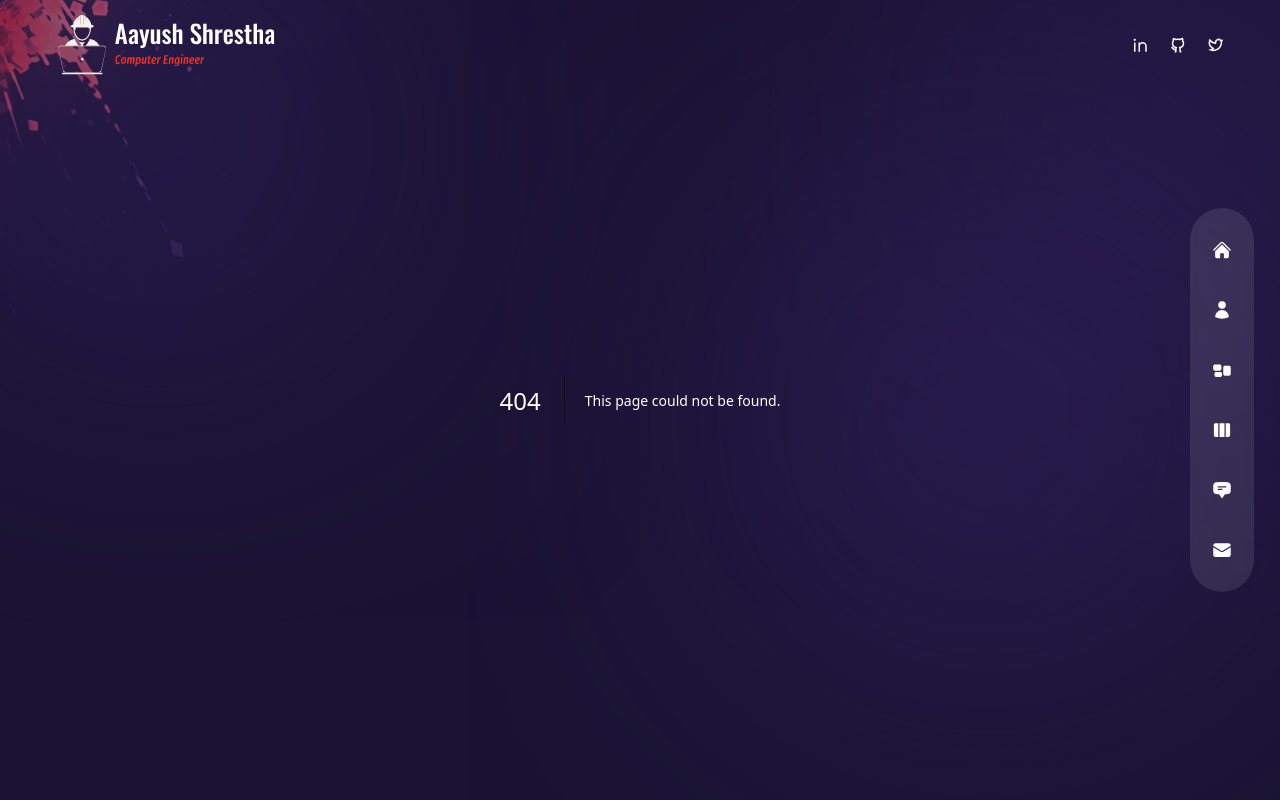
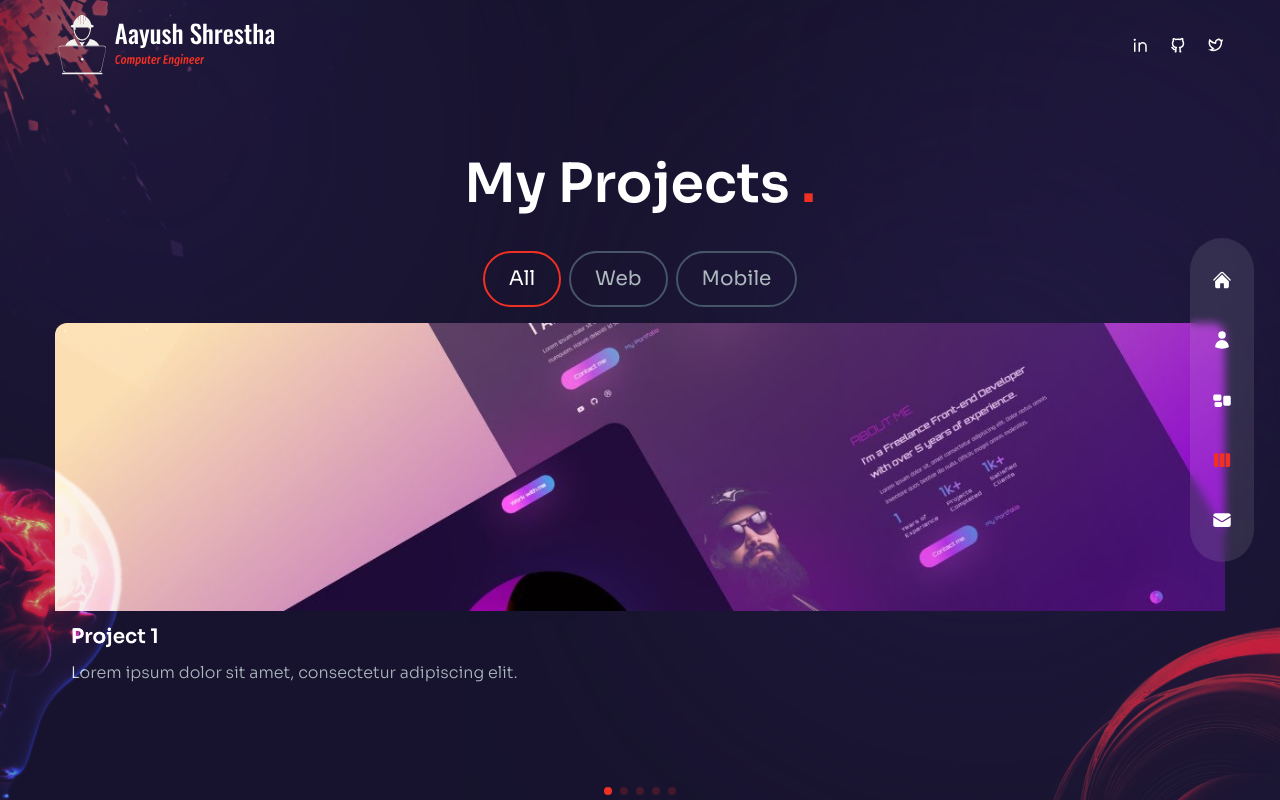
Before and after one commit to aayush105/portfolio, a Next.js app: page /projects in a window 1280 px wide. Before the commit this address had no page. Built offline with nearby package versions, Linux system fonts and the light colour scheme.

Commit message:
add: project section

```diff
--- a/components/Nav.js
+++ b/components/Nav.js
@@ -19,11 +19,11 @@ export const navData = [
   { name: 'home', path: '/', icon: <HiHome /> },
   { name: 'about', path: '/about', icon: <HiUser /> },
   { name: 'services', path: '/services', icon: <HiRectangleGroup /> },
-  { name: 'work', path: '/work', icon: <HiViewColumns /> },
+  // { name: 'work', path: '/work', icon: <HiViewColumns /> },
   {
-    name: 'testimonials',
-    path: '/testimonials',
-    icon: <HiChatBubbleBottomCenterText />,
+    name: 'projects',
+    path: '/projects',
+    icon: <HiViewColumns /> ,
   },
   {
     name: 'contact',
--- a/components/ProjectsBtn.js
+++ b/components/ProjectsBtn.js
@@ -10,7 +10,7 @@ import { HiArrowRight } from 'react-icons/hi2';
 const ProjectsBtn = () => {
   return <div className='mx-auto xl:max-0'>
     <Link
-      href={'/work'}
+      href={'/projects'}
       className='relative w-[185px] h-[185px] flex justify-center
       items-center bg-circleStar bg-cover bg-center bg-no-repeat group'
     >
--- a/pages/about/index.js
+++ b/pages/about/index.js
@@ -39,6 +39,7 @@ import { fadeIn } from "../../variants";
 
 // counter
 import CountUp from "react-countup";
+import Link from "next/link";
 
 //  data
 const aboutData = [
@@ -194,8 +195,14 @@ const About = () => {
           Quick learner with a strong adaptability to new technologies and programming languages.
         </motion.p>
         <div>
-          <button className="px-6 py-3 w-full sm:w-fit rounded-full mr-4 bg-white hover:bg-slate-200 text-black">Hire Me</button>
-          <button className="px-6 py-3 w-full sm:w-fit rounded-full bg-transparent hover:bg-slate-900 text-accent border-white border-2 mt-3">Download CV</button>
+          <button className="px-6 py-3 w-full sm:w-fit rounded-full mr-4 bg-white hover:bg-slate-200 text-black">
+            <Link href="/contact">Hire Me</Link>
+          </button>
+          <button className="px-6 py-3 w-full sm:w-fit rounded-full bg-transparent hover:bg-slate-900 text-accent border-white border-2 mt-3">
+            <a href="https://drive.google.com/file/d/10iwg_p-Yseh5BVjNb9oBukBNjMmKGe_5/view?usp=sharing" target="_blank" rel="noopener noreferrer">
+              Download CV
+            </a>
+          </button>
         </div>
         {/* counters */}
         <motion.div
--- /dev/null
+++ b/pages/projects/index.js
@@ -0,0 +1,148 @@
+import React, { useState, useRef } from "react";
+import ProjectCard from "../../components/ProjectCard";
+import ProjectTag from "../../components/ProjectTag";
+import Circles from "../../components/Circles";
+import Bulb from "../../components/Bulb";
+import { Swiper, SwiperSlide } from "swiper/react";
+import SwiperCore, { Pagination } from "swiper";
+import "swiper/css";
+import "swiper/swiper.min.css";
+import "swiper/css/free-mode";
+import "swiper/css/pagination";
+
+// framer motion
+import { motion } from "framer-motion";
+import { fadeIn } from "../../variants";
+
+SwiperCore.use([Pagination]);
+
+const projectsData = [
+  {
+    id: 1,
+    title: "Project 1",
+    description: "Lorem ipsum dolor sit amet, consectetur adipiscing elit.",
+    image: "/projects/thumb1.jpg",
+    tag: ["All", "Web"],
+    gitUrl: "/",
+    previewUrl: "/",
+  },
+  {
+    id: 2,
+    title: "Project 2",
+    description: "Lorem ipsum dolor sit amet, consectetur adipiscing elit.",
+    image: "/projects/thumb2.jpg",
+    tag: ["All", "Web"],
+    gitUrl: "/",
+    previewUrl: "/",
+  },
+  {
+    id: 3,
+    title: "Project 3",
+    description: "Lorem ipsum dolor sit amet, consectetur adipiscing elit.",
+    image: "/projects/thumb3.jpg",
+    tag: ["All", "Mobile"],
+    gitUrl: "/",
+    previewUrl: "/",
+  },
+  {
+    id: 4,
+    title: "Project 4",
+    description: "Lorem ipsum dolor sit amet, consectetur adipiscing elit.",
+    image: "/projects/thumb4.jpg",
+    tag: ["All", "Mobile"],
+    gitUrl: "/",
+    previewUrl: "/",
+  },
+  {
+    id: 5,
+    title: "Project 5",
+    description: "Lorem ipsum dolor sit amet, consectetur adipiscing elit.",
+    image: "/projects/thumb1.jpg",
+    tag: ["All", "Web"],
+    gitUrl: "/",
+    previewUrl: "/",
+  },
+];
+
+const ProjectsSection = () => {
+  const [selectedTag, setSelectedTag] = useState("All");
+  const ref = useRef(null);
+
+  const handleTagChange = (newTag) => {
+    setSelectedTag(newTag);
+  };
+
+  const filteredProjects = projectsData.filter((project) =>
+    project.tag.includes(selectedTag)
+  );
+
+  return (
+    <section id="projects" className="h-screen">
+      <div className="h-full bg-primary/30 py-32 flex justify-center items-center">
+        <Circles />
+        <div className="container mx-auto">
+          <div className="flex flex-col xl:flex-row gap-x-8">
+            <div className="w-full">
+              <motion.h2
+                variants={fadeIn("up", 0.2)}
+                initial="hidden"
+                animate="show"
+                exit="hidden"
+                className="h2 text-center md:mt-40"
+              >
+                My Projects <span className="text-accent">.</span>
+              </motion.h2>
+              <motion.div
+                variants={fadeIn("up", 0.4)}
+                initial="hidden"
+                animate="show"
+                exit="hidden"
+                className="text-white flex flex-row justify-center items-center gap-2 py-4"
+              >
+                <ProjectTag
+                  onClick={() => handleTagChange("All")}
+                  name="All"
+                  isSelected={selectedTag === "All"}
+                />
+                <ProjectTag
+                  onClick={() => handleTagChange("Web")}
+                  name="Web"
+                  isSelected={selectedTag === "Web"}
+                />
+                <ProjectTag
+                  onClick={() => handleTagChange("Mobile")}
+                  name="Mobile"
+                  isSelected={selectedTag === "Mobile"}
+                />
+              </motion.div>
+              <Swiper
+                spaceBetween={10}
+                pagination={{
+                  clickable: true,
+                }}
+                className="h-[280px] sm:h-[488px] "
+              >
+                {filteredProjects.map((project) => (
+                  <SwiperSlide key={project.id}>
+                    <ProjectCard
+                      key={project.id}
+                      title={project.title}
+                      description={project.description}
+                      imgUrl={project.image}
+                      tag={project.tag}
+                      gitUrl={project.gitUrl}
+                      previewUrl={project.previewUrl}
+                    />
+                  </SwiperSlide>
+                ))}
+              </Swiper>
+            </div>
+          </div>
+          <Bulb />
+        </div>
+      </div>
+    </section>
+  );
+};
+
+export default ProjectsSection;
--- a/pages/services/index.js
+++ b/pages/services/index.js
@@ -29,7 +29,7 @@ const Services = () => {
               animate="show"
               exit="hidden"
               className='mb-4 max-w-[400px] mx-auto lg:mx-0'>
-              lorem ipsum dolor sit amet consectetur adipisicing elit. Quisquam lorem ipsum dolor sit amet consectetur adipisicing elit. Quisquam.
+              Welcome to my portfolio! I specialize in a diverse range of services to cater to your digital needs. Here&apos;s a glimpse of what I offer:
             </motion.p>
           </div>
 
--- a/pages/testimonials/index.js
+++ /dev/null
@@ -1,121 +0,0 @@
-"use client";
-import React, { useState, useRef  } from "react";
-import ProjectCard from "../../components/ProjectCard";
-import ProjectTag from "../../components/ProjectTag";
-import { motion, useInView } from "framer-motion";
-
-// project details
-const projectsData = [
-  {
-    id:1,
-    title: "Project 1",
-    description: "Lorem ipsum dolor sit amet, consectetur adipiscing elit.",
-    image: "/projects/thumb1.jpg",
-    tag: ["All", "Web"],
-    gitUrl: "/",
-    previewUrl: "/"
-  },
-  {
-    id:2,
-    title: "Project 2",
-    description: "Lorem ipsum dolor sit amet, consectetur adipiscing elit.",
-    image: "projects/thumb2.jpg",
-    tag: ["All", "Web"],
-    gitUrl: "/",
-    previewUrl: "/"
-  },
-  {
-    id:3,
-    title: "Project 3",
-    description: "Lorem ipsum dolor sit amet, consectetur adipiscing elit.",
-    image: "projects/thumb3.jpg",
-    tag: ["All", "Mobile"],
-    gitUrl: "/",
-    previewUrl: "/"
-  },
-  {
-    id:4,
-    title: "Project 4",
-    description: "Lorem ipsum dolor sit amet, consectetur adipiscing elit.",
-    image: "/projects/thumb4.jpg",
-    tag: ["All", "Web"],
-    gitUrl: "/",
-    previewUrl: "/"
-  },
-  {
-    id:5,
-    title: "Project 5",
-    description: "Lorem ipsum dolor sit amet, consectetur adipiscing elit.",
-    image: "/projects/thumb1.jpg",
-    tag: ["All", "Web"],
-    gitUrl: "/",
-    previewUrl: "/"
-  },
-];
-
-const ProjectsSection = () => {
-  const [selectedTag, setSelectedTag] = useState("All");
-  const ref = useRef(null);
-  const isInView = useInView(ref, { once: true });
-
-  const handleTagChange = (newTag) => {
-    setSelectedTag(newTag);
-  };
-
-  const filteredProjects = projectsData.filter((project) =>
-    project.tag.includes(selectedTag)
-  );
-
-  const cardVariants = {
-    initial: { y: 50, opacity: 0 },
-    animate: { y: 0, opacity: 1 },
-  };
-
-  return (
-    <section id="projects">
-      <h2 className="text-center text-4xl font-bold text-white mt-40 mb-8 md:mb-12">
-        My Projects
-      </h2>
-      <div className="text-white flex flex-row justify-center items-center gap-2 py-4">
-        <ProjectTag
-          onClick={handleTagChange}
-          name="All"
-          isSelected={selectedTag === "All"}
-        />
-        <ProjectTag
-          onClick={handleTagChange}
-          name="Web"
-          isSelected={selectedTag === "Web"}
-        />
-        <ProjectTag
-          onClick={handleTagChange}
-          name="Mobile"
-          isSelected={selectedTag === "Mobile"}
-        />
-      </div>
-      <ul ref={ref} className="grid md:grid-cols-3 gap-8 md:gap-12">
-        {filteredProjects.map((project, index) => (
-          <motion.li
-            key={index}
-            variants={cardVariants}
-            initial="initial"
-            animate={isInView ? "animate" : "initial"}
-            transition={{ duration: 0.3, delay: index * 0.4 }}
-          >
-            <ProjectCard
-              key={project.id}
-              title={project.title}
-              description={project.description}
-              imgUrl={project.image}
-              tag={project.tag}
-              gitUrl={project.gitUrl}
-              previewUrl={project.previewUrl}
-            />
-          </motion.li>
-        ))}
-      </ul>
-    </section>
-  )
-};
-
-export default ProjectsSection;
```
